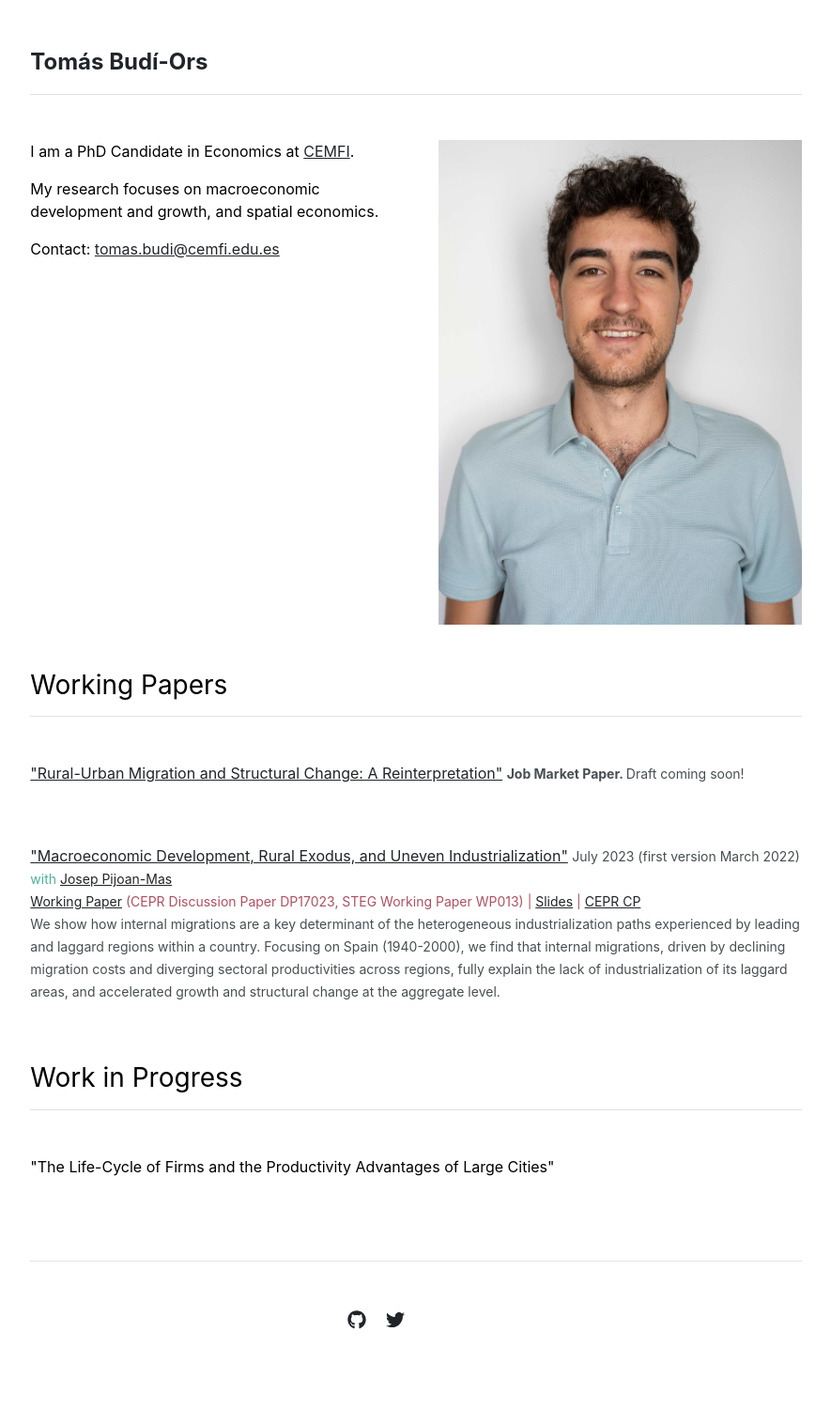
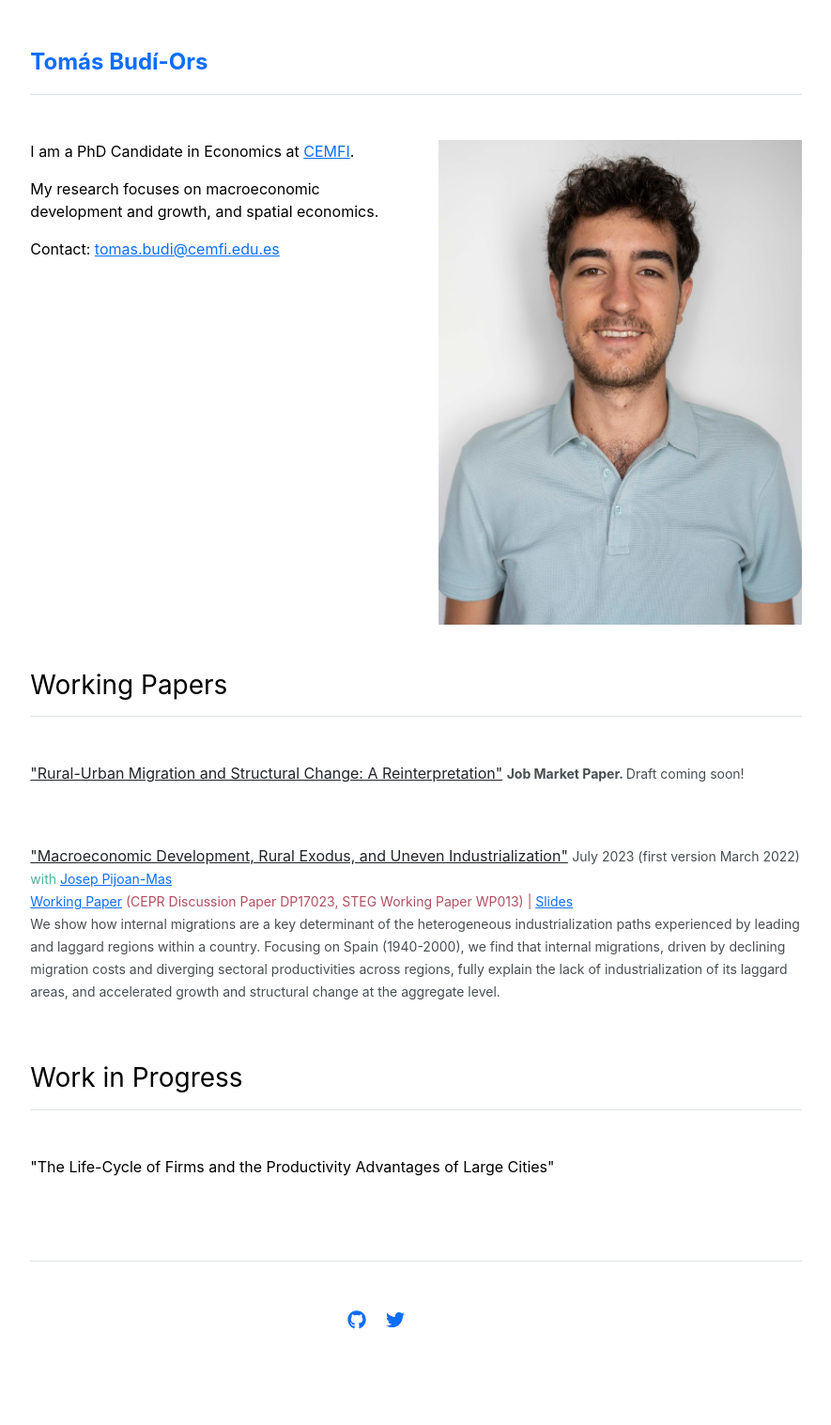
Before and after one commit to tomas-budi-ors/tomas-budi-ors.github.io, a Jekyll site: the page built from index.md, in a window 1280 px wide. Shown: the whole page at 94% size, without its empty margins (197-1082 px from the left). Built offline with Jekyll 4.4.1, drawn with Linux system fonts in a browser that asks for light colours.

Commit message:
More style changes

```diff
--- a/_data/working_papers.yml
+++ b/_data/working_papers.yml
@@ -3,7 +3,7 @@ featured:
 - {name: '"Macroeconomic Development, Rural Exodus, and Uneven Industrialization"',
    extra_info: 'July 2023 (first version March 2022)',
    coauthors: 'with <a href="https://www.cemfi.es/~pijoan/" target="_blank" rel="noopener noreferrer">Josep Pijoan-Mas</a>',
-   links: '<a href="/working_papers/SC_Migration_12bis.pdf" target="_blank" rel="noopener noreferrer">Working Paper</a> (CEPR Discussion Paper DP17023, STEG Working Paper WP013) | <a href="/working_papers/SC_geo_EEA.pdf" target="_blank" rel="noopener noreferrer">Slides</a> | <a href="" target="_blank" rel="noopener noreferrer">CEPR CP</a>',
+   links: '<a href="/working_papers/SC_Migration_12bis.pdf" target="_blank" rel="noopener noreferrer">Working Paper</a> (CEPR Discussion Paper DP17023, STEG Working Paper WP013) | <a href="/working_papers/SC_geo_EEA.pdf" target="_blank" rel="noopener noreferrer">Slides</a>',
    url: '/working_papers/SC_Migration_12bis.pdf',
    abstract: 'We show how internal migrations are a key determinant of the heterogeneous industrialization paths experienced by leading and laggard regions within a country.
     Focusing on Spain (1940-2000), we find that internal migrations, driven by declining migration costs and diverging sectoral productivities across regions, fully explain the lack of industrialization of its laggard areas, and accelerated growth and structural change at the aggregate level.'}
--- a/_includes/working_papers.html
+++ b/_includes/working_papers.html
@@ -3,7 +3,7 @@
     <h3 class="fw-normal border-bottom pb-3 mb-5">Working Papers</h3>
     {% if page.title == "Home" %}
       {% for item in site.data.working_papers.featured %}
-        <p><a href="{{ item.url }}" target="_blank" rel="noopener noreferrer">{{ item.name }}</a>
+        <p><a style ="color:#212529;" href="{{ item.url }}" target="_blank" rel="noopener noreferrer">{{ item.name }}</a>
         <span style="color:#474f52; font-size: 14px;">{{item.extra_info}}</span><br>
         <span style="color:#4FB09E;"><small>{{ item.coauthors }}</small></span><br>
         <span style="color:#b04f61;"><small>{{ item.links }}</small></span><br>
--- a/_sass/main.scss
+++ b/_sass/main.scss
@@ -1,7 +1,7 @@
 $backgroundColor: #ffffff;
 $bodyColor: #000000;
 $bodyFont: -apple-system,BlinkMacSystemFont,"Segoe UI",Helvetica,Arial,sans-serif,"Apple Color Emoji","Segoe UI Emoji","Segoe UI Symbol";
-$linkColor: #212529 !important;
+//$linkColor: #212529 !important;
 
 body {
   background: $backgroundColor;
@@ -9,6 +9,6 @@ body {
   font-family: $bodyFont;
 }
 
-body a {
-  color: $linkColor
-}
+// body a {
+//   color: $linkColor
+// }
```
